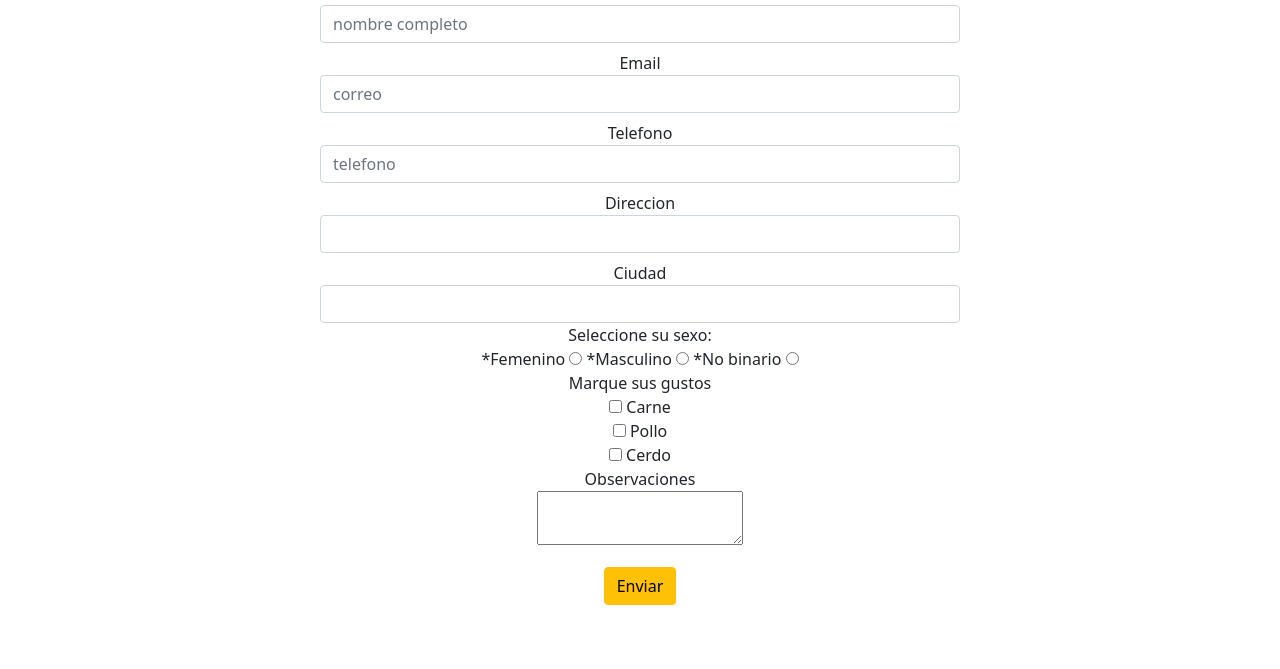
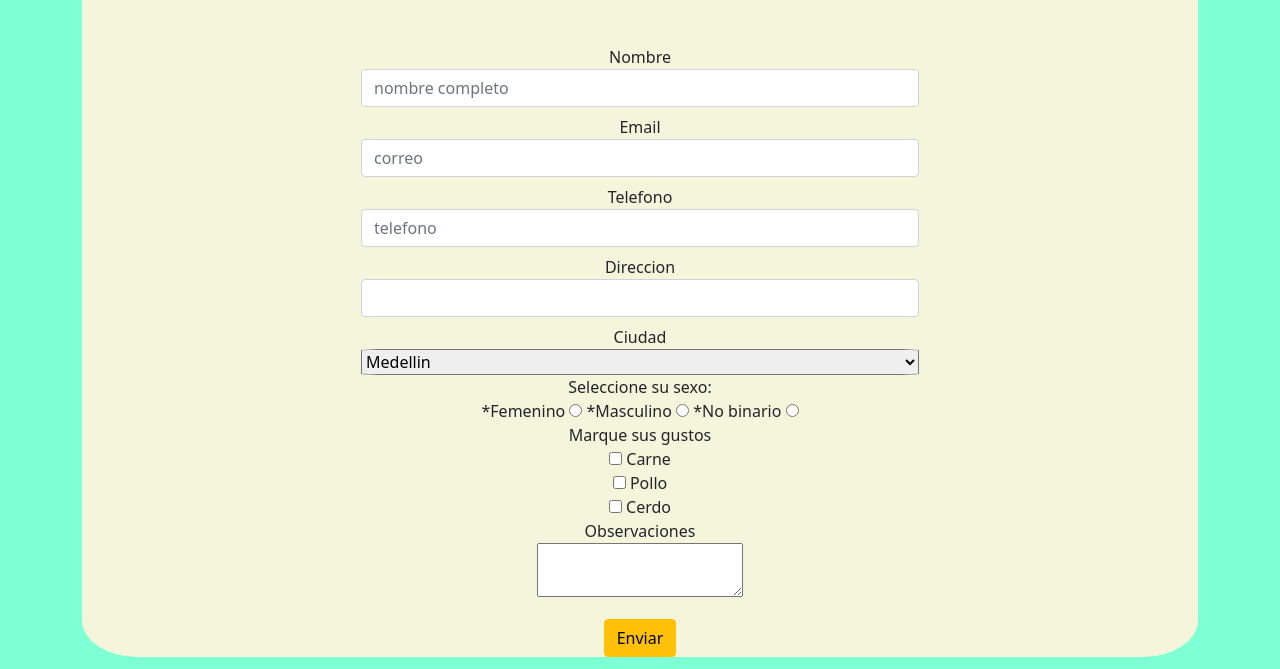
Before and after one commit to carlostkd9710/Survey_Form, a plain HTML site: page index.html in a window 1280 px wide. Shown: the part 131-800 px from the top of the page. Drawn offline with nearby package versions, Linux system fonts and the light colour scheme.

Commit message:
actualización formulario

```diff
--- a/index.html
+++ b/index.html
@@ -7,13 +7,17 @@
     <meta name="viewport" content="width=device-width, initial-scale=1.0">
     <link href="https://cdn.jsdelivr.net/npm/bootstrap@5.1.1/dist/css/bootstrap.min.css" rel="stylesheet"
         integrity="sha384-F3w7mX95PdgyTmZZMECAngseQB83DfGTowi0iMjiWaeVhAn4FJkqJByhZMI3AhiU" crossorigin="anonymous">
+    <link href="./styles/style.css" rel="stylesheet">
     <title>Survey Form</title>
 </head>
 
 <body>
-    <div class="form-containegr mt-3 text-center">
+    <div class="container">
+        <div id="container1" class="form-container mt-3 text-center">
+            <div class="title m-5">
                 <h1 id="title">Formularios de registro básicos</h1>
             <p id="description">Elementos básicos que posee un formulario</p>
+            </div>
             <form class="w-50 mx-auto" action="" id="survey-form">
                 <div class="form-group mt-2">
                     <label for="" id="name-label">Nombre</label>
@@ -25,21 +29,20 @@
                 </div>
                 <div class="form-group mt-2">
                     <label for="" id="number-label">Telefono</label>
-                <input type="number" min="8" max="10" class="form-control" id="number" placeholder="telefono">
+                    <input type="number" max="10" min="6" class="form-control" id="number" placeholder="telefono">
                 </div>
                 <div class="form-group mt-2">
                     <label for="">Direccion</label>
                     <input type="text" class="form-control" id="inputDireccion">
                 </div>
                 <div class="form-group mt-2">
-                <label for="">Ciudad</label>
-                <input type="text" class="form-control" id="dropdown" list="dropdown">
-                <datalist id="dropdown">
-                    <option value="Medellin">
-                    <option value="Bucaramanga">
-                    <option value="Cali">
-                    <option value="Bogota">
-                </datalist>
+                    <label for="dropdown">Ciudad</label>
+                    <select id="dropdown">
+                        <option value="Medellin">Medellin</option>
+                        <option value="Bucaramanga">Bucaramanga</option>
+                        <option value="Cali">Cali</option>
+                        <option value="Bogota">Bogotá</option>
+                    </select>
                 </div>
                 <div class="form-group">
                     <label for="sexo">Seleccione su sexo: </Sabel><br>
@@ -71,6 +74,7 @@
             <div class="container w-50" id="listar"></div>
 
         </div>
+    </div>
     <script src="https://cdn.jsdelivr.net/npm/bootstrap@5.1.1/dist/js/bootstrap.bundle.min.js"
         integrity="sha384-/bQdsTh/da6pkI1MST/rWKFNjaCP5gBSY4sEBT38Q/9RBh9AH40zEOg7Hlq2THRZ" crossorigin="anonymous">
     </script>
--- a/styles/style.css
+++ b/styles/style.css
@@ -0,0 +1,18 @@
+body{
+    background-color: aquamarine;
+}
+#container{
+    width: 60%;
+}
+
+.form-container{
+    background-color: beige;
+    align-items: center;
+    border-radius: 5%;
+}
+
+#dropdown{
+    border-radius: 5%;
+    width: 100%;
+    cursor: pointer;
+}
```
Also changed, not shown: wakatimee.PNG (added). Lines whose indentation alone changed are shown as unchanged.
